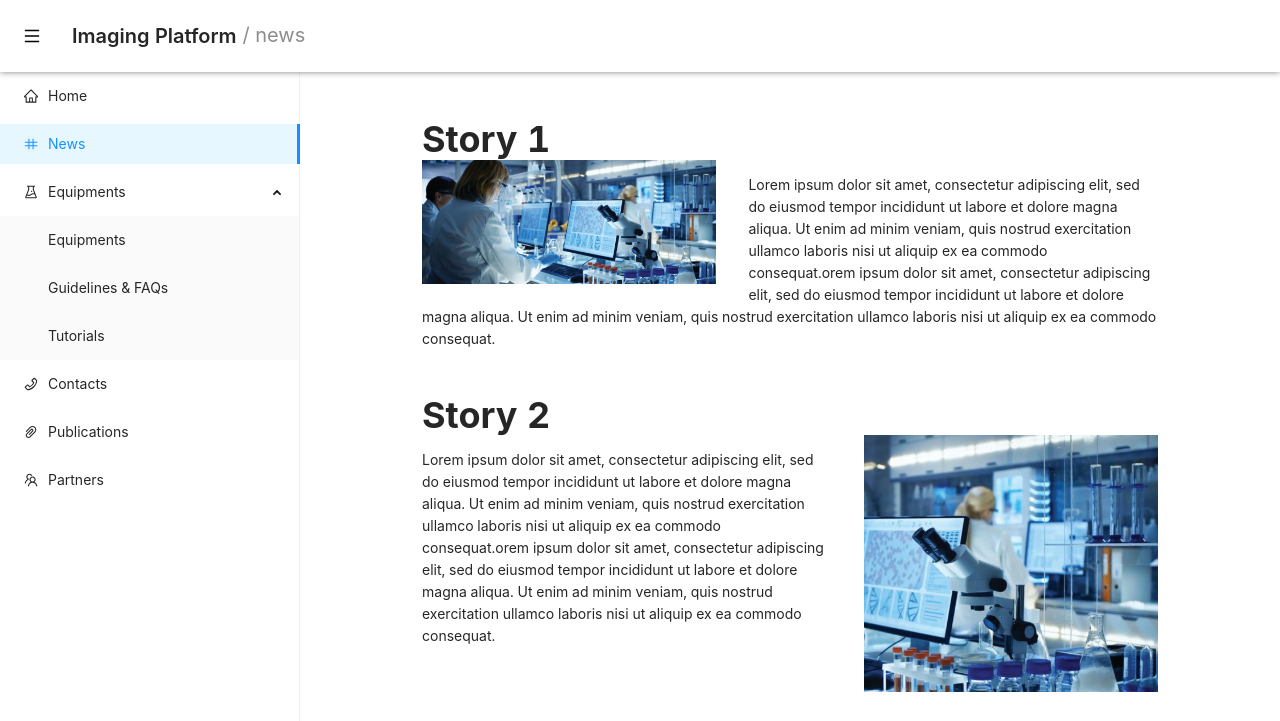
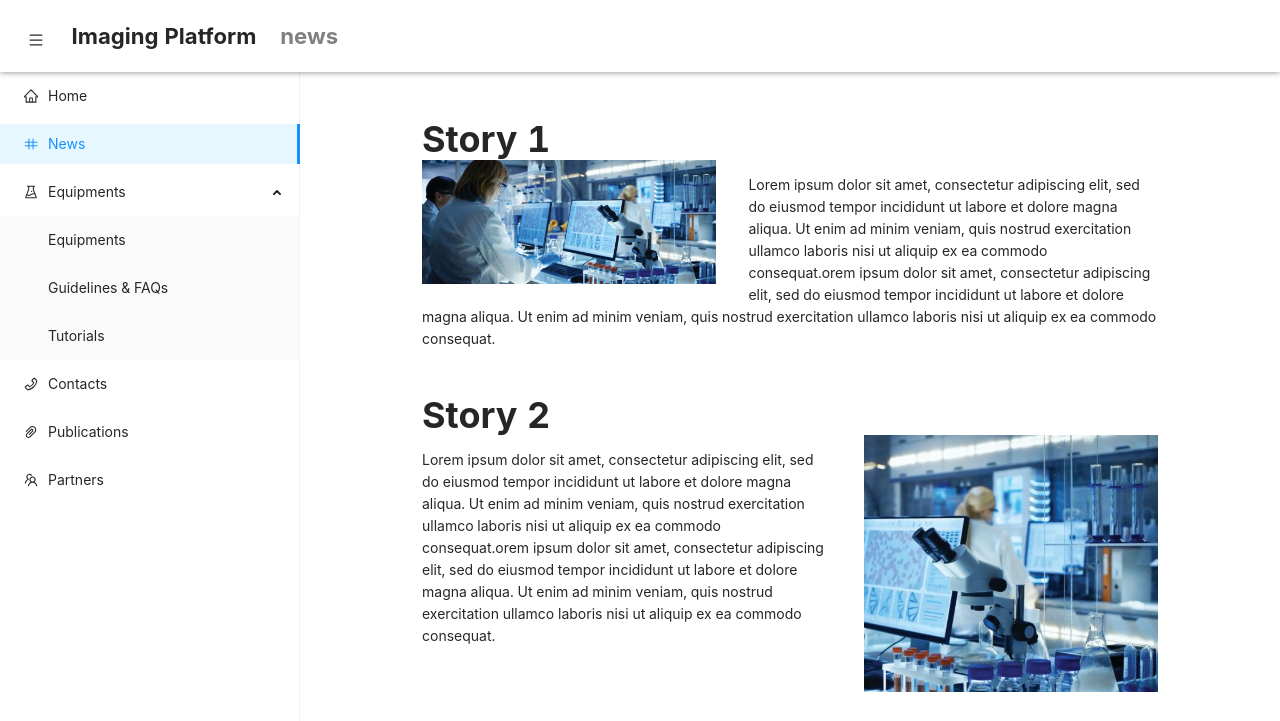
Before and after one commit to marcogenualdo/imaging-platform, a Gatsby site: page /news in a window 1280 px wide. Shown: the top 721 px of the page. Built offline with nearby package versions, Linux system fonts and the light colour scheme; Gatsby itself is replaced by a stand-in of ours.

Commit message:
Basic header-menu layout (no effects on header).

```diff
--- a/src/components/layout.js
+++ b/src/components/layout.js
@@ -6,25 +6,58 @@
  */
 
 import { MenuOutlined } from "@ant-design/icons";
-import { PageHeader } from "antd";
 import PropTypes from "prop-types";
-import React, { useState } from "react";
+import React, { useEffect, useState } from "react";
 import "../styles/style.scss";
 import Sidebar from "./navbar";
 
+const PageHeader = ({ toggleMenu, pageName, scrolledPastHeader }) => {
+  return (
+    <>
+      <div
+        id="page-header"
+        style={{
+          position: scrolledPastHeader ? "fixed" : "relative",
+          display: scrolledPastHeader ? "flex" : "none",
+        }}
+      >
+        <button className="header-hamburger" onClick={toggleMenu}>
+          <MenuOutlined />
+        </button>
+        <h3 className="header-title">Imaging Platform</h3>
+        <h3 className="header-subtitle">{pageName}</h3>
+      </div>
+      {scrolledPastHeader ? <div style={{ height: "4.5rem" }} /> : <></>}
+    </>
+  );
+};
+
 const Layout = ({ pageName, children }) => {
   const [menuOpen, setMenuOpen] = useState(true);
+  const isHome = pageName === "home";
+  const [scrolledPastHeader, setScrolledPastHeader] = useState(!isHome);
+  const toggleMenu = () => setMenuOpen(!menuOpen);
+
+  useEffect(() => {
+    document.addEventListener("scroll", () => {
+      const yScroll = document.scrollingElement.scrollTop;
+      if (isHome) {
+        const headerHeight =
+          document.getElementById("home-header")?.clientHeight ?? 0;
+        setScrolledPastHeader(yScroll > headerHeight);
+        console.log(yScroll, headerHeight);
+      }
+    });
+  }, []);
 
   return (
     <div>
       <PageHeader
-        className="site-page-header"
-        title="Imaging Platform"
-        subTitle={`/ ${pageName}`}
-        backIcon={<MenuOutlined />}
-        onBack={() => setMenuOpen(!menuOpen)}
+        id="page-header"
+        pageName={pageName}
+        toggleMenu={toggleMenu}
+        scrolledPastHeader={scrolledPastHeader}
       />
-      <div style={{ height: "4.5rem" }} />
       <div className="page-wrapper">
         <Sidebar pageName={pageName} open={menuOpen} />
         <div id="site-trunk">
--- a/src/components/navbar.js
+++ b/src/components/navbar.js
@@ -30,7 +30,6 @@ const Sidebar = ({ pageName, open }) => {
         defaultOpenKeys={["equipments-sub"]}
         mode="inline"
         id="navbar"
-        className={open ? "navbar-open" : "navbar-closed"}
       >
         <Menu.Item key="home" icon={<HomeOutlined />}>
           <Link to="/">Home</Link>
--- a/src/pages/index.js
+++ b/src/pages/index.js
@@ -8,7 +8,7 @@
 
 const IndexPage = ({ data }) => (
   <>
-    <header>
+    <header id="home-header">
       <GatsbyImage image={getImage(data.banner)} alt="" />
       <div className="title-wrap"></div>
       <h1 className="home-title">Imaging platform</h1>
--- a/src/styles/style.scss
+++ b/src/styles/style.scss
@@ -31,12 +31,32 @@ body {
   display: flex;
 }
 
-.site-page-header {
+#page-header {
   background-color: #fff;
+  z-index: 10;
+  width: 100vw;
+  box-shadow: 0 0 0.4rem $secondary;
+  transition: height 0.2s linear;
+  height: 4.5rem;
   position: fixed;
-  z-index: 10;
-  width: 100%;
-  box-shadow: 0 0 0.4rem $secondary;
+  top: 0;
+  display: flex;
+}
+
+.header-hamburger {
+  border: none;
+  background-color: #fff;
+  margin: 1rem;
+  padding: 0.8rem;
+}
+
+.header-title {
+  margin: 1.5rem 0;
+}
+
+.header-subtitle {
+  margin: 1.5rem;
+  color: #808080;
 }
 
 #site-trunk {
@@ -50,8 +70,9 @@ body {
 }
 
 #navbar {
-  position: fixed;
   width: 300px;
+  position: sticky;
+  top: 4.5rem;
 }
 
 .sider-closed {
@@ -66,3 +87,7 @@ body {
 .ant-page-header-heading-sub-title {
   font-size: 20px;
 }
+
+.gatsby-image-wrapper {
+  display: block;
+}
```
